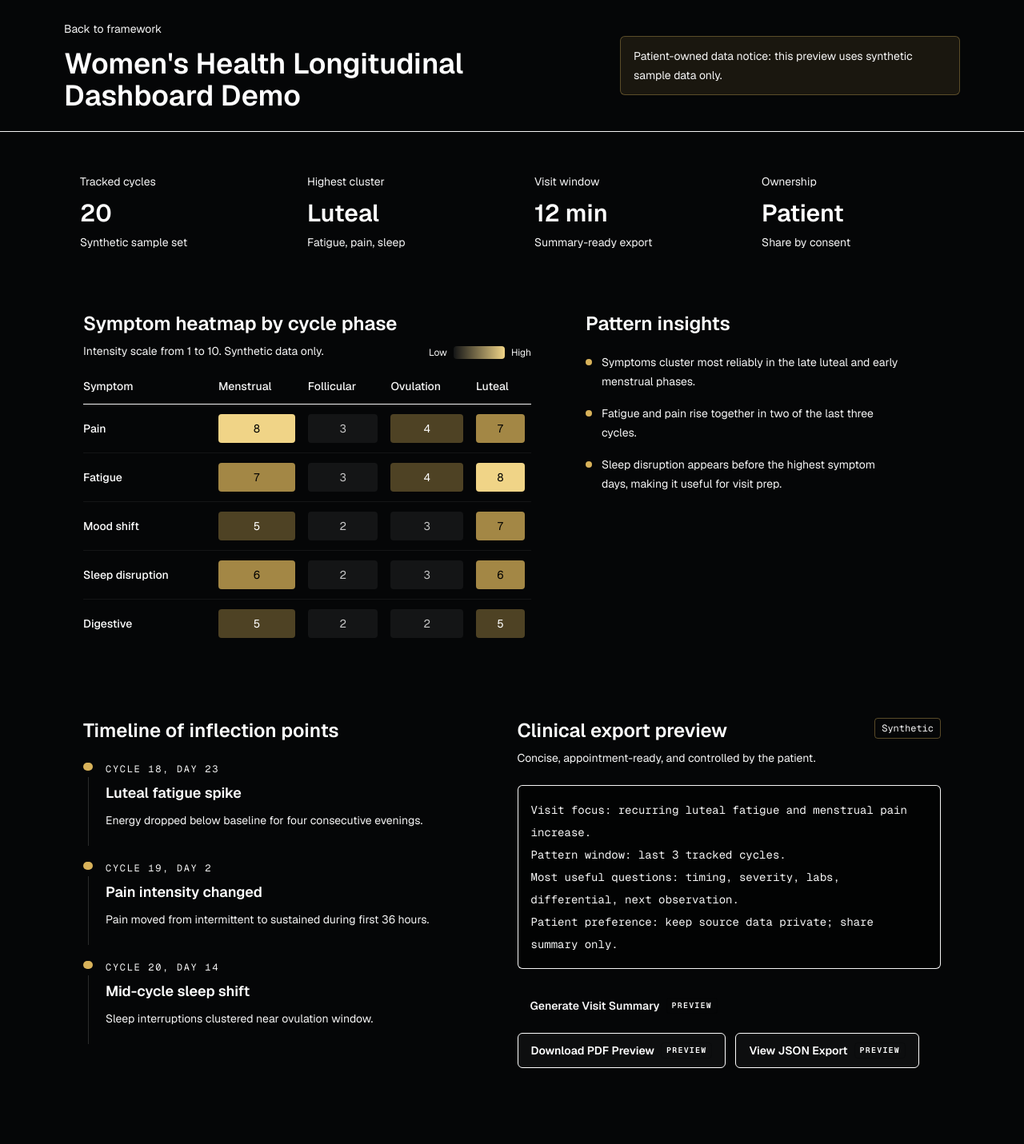
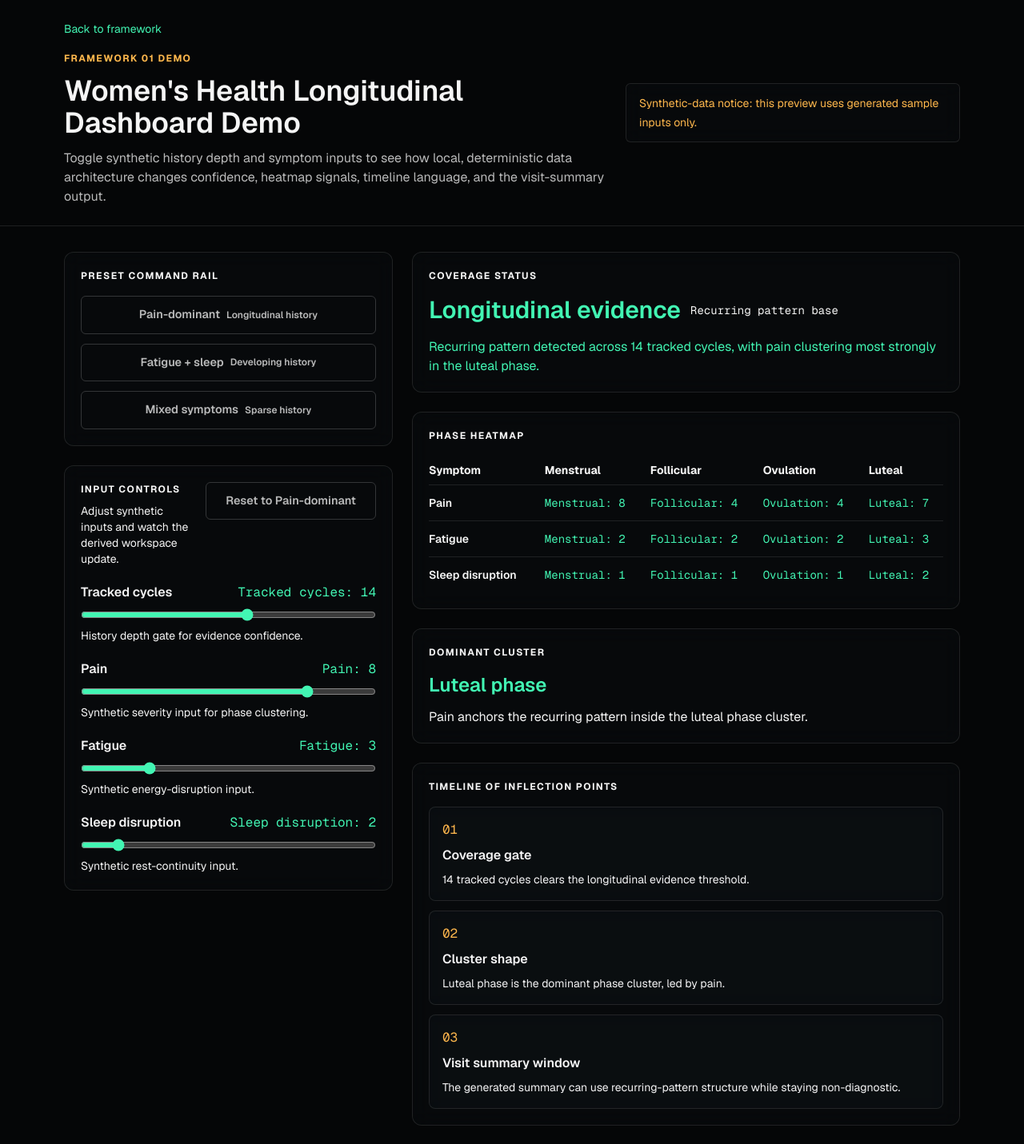
Before and after one commit to thehustleisholy-ship-it/thihsystems-frameworks, a Next.js app: page /frameworks/womens-health-longitudinal-dashboard/demo in a window 1280 px wide. Shown: the top 1431 px of the page at 80% size. Before the commit the page ends 1400 px from the top, so only its background shows below. Built offline with nearby package versions, Linux system fonts and the light colour scheme.

Commit message:
refactor: connect demo to derived framework data

```diff
--- a/src/app/frameworks/womens-health-longitudinal-dashboard/demo/page.tsx
+++ b/src/app/frameworks/womens-health-longitudinal-dashboard/demo/page.tsx
@@ -1,176 +1,47 @@
 import type { Metadata } from "next";
 import Link from "next/link";
-import { frameworks, insights, phaseHeatmap, timeline } from "@/lib/framework-content";
+
+import { frameworks } from "@/lib/framework-content";
+import InteractiveFrameworkPreview from "./InteractiveFrameworkPreview";
 
 const framework = frameworks[0];
 
 export const metadata: Metadata = {
   title: `${framework.title} Demo`,
   description:
-    "Synthetic static dashboard preview for a patient-owned longitudinal women's health framework.",
+    "Interactive synthetic preview for a patient-owned longitudinal women's health framework.",
 };
-
-const cycleCards = [
-  { label: "Tracked cycles", value: "20", detail: "Synthetic sample set" },
-  { label: "Highest cluster", value: "Luteal", detail: "Fatigue, pain, sleep" },
-  { label: "Visit window", value: "12 min", detail: "Summary-ready export" },
-  { label: "Ownership", value: "Patient", detail: "Share by consent" },
-];
-
-const phases = ["Menstrual", "Follicular", "Ovulation", "Luteal"] as const;
-
-function intensityClass(value: number) {
-  if (value >= 8) return "bg-[#f0d487] text-black";
-  if (value >= 6) return "bg-[#d8b25a]/75 text-black";
-  if (value >= 4) return "bg-[#d8b25a]/35 text-white";
-  return "bg-white/[0.06] text-[#c7c7c7]";
-}
-
-function PreviewButton({ children, primary = false }: { children: React.ReactNode; primary?: boolean }) {
-  return (
-    <button
-      type="button"
-      className={
-        primary
-          ? "focus-ring gold-button inline-flex min-h-11 items-center justify-center rounded-md px-4 text-sm font-semibold"
-          : "focus-ring inline-flex min-h-11 items-center justify-center rounded-md border hairline bg-white/[0.03] px-4 text-sm font-semibold text-white hover:border-[#d8b25a]/60"
-      }
-      aria-label={`${children} preview action`}
-    >
-      {children}
-      <span className="ml-2 rounded-sm border border-black/20 px-1.5 py-0.5 font-mono text-[10px] uppercase tracking-[0.12em]">
-        Preview
-      </span>
-    </button>
-  );
-}
 
 export default function DemoPage() {
   return (
-    <main className="min-h-screen">
-      <section className="border-b hairline py-6">
+    <main className="min-h-screen obsidian-canvas">
+      <section className="border-b border-line py-6">
         <div className="shell flex flex-col gap-4 sm:flex-row sm:items-center sm:justify-between">
           <div>
-            <Link className="focus-ring text-sm gold-text" href="/frameworks/womens-health-longitudinal-dashboard">
+            <Link
+              className="focus-ring inline-flex text-sm telemetry-mint"
+              href="/frameworks/womens-health-longitudinal-dashboard"
+            >
               Back to framework
             </Link>
-            <h1 className="mt-3 text-3xl font-semibold text-white sm:text-4xl">
+            <p className="uppercase-label mt-4 telemetry-amber">Framework 01 demo</p>
+            <h1 className="mt-3 text-3xl font-semibold text-primary sm:text-4xl">
               {framework.title} Demo
             </h1>
+            <p className="mt-3 max-w-3xl text-secondary">
+              Toggle synthetic history depth and symptom inputs to see how local,
+              deterministic data architecture changes confidence, heatmap signals,
+              timeline language, and the visit-summary output.
+            </p>
           </div>
-          <div className="rounded-md border border-[#d8b25a]/35 bg-[#d8b25a]/10 px-4 py-3 text-sm leading-6 gold-text">
-            Patient-owned data notice: this preview uses synthetic sample data only.
+          <div className="glass-plane rounded-md px-4 py-3 text-sm leading-6 telemetry-amber">
+            Synthetic-data notice: this preview uses generated sample inputs only.
           </div>
         </div>
       </section>
 
       <section className="shell py-8">
-        <div className="grid gap-4 md:grid-cols-4">
-          {cycleCards.map((card) => (
-            <article key={card.label} className="metal-panel rounded-lg p-5">
-              <p className="text-sm muted-text">{card.label}</p>
-              <p className="mt-3 text-3xl font-semibold text-white">{card.value}</p>
-              <p className="mt-2 text-sm silver-text">{card.detail}</p>
-            </article>
-          ))}
-        </div>
-      </section>
-
-      <section className="shell grid gap-5 pb-10 lg:grid-cols-[1.1fr_0.9fr]">
-        <article className="metal-panel rounded-lg p-5 sm:p-6">
-          <div className="flex flex-col justify-between gap-3 sm:flex-row sm:items-end">
-            <div>
-              <h2 className="text-2xl font-semibold text-white">Symptom heatmap by cycle phase</h2>
-              <p className="mt-2 text-sm muted-text">Intensity scale from 1 to 10. Synthetic data only.</p>
-            </div>
-            <div className="flex gap-2 text-xs silver-text">
-              <span>Low</span>
-              <span className="h-4 w-16 rounded-sm bg-gradient-to-r from-white/[0.06] to-[#f0d487]" />
-              <span>High</span>
-            </div>
-          </div>
-          <div className="mt-6 overflow-x-auto">
-            <table className="w-full min-w-[560px] border-collapse text-left text-sm">
-              <thead>
-                <tr className="border-b hairline muted-text">
-                  <th className="pb-3 pr-3 font-medium">Symptom</th>
-                  {phases.map((phase) => (
-                    <th key={phase} className="pb-3 px-2 font-medium">
-                      {phase}
-                    </th>
-                  ))}
-                </tr>
-              </thead>
-              <tbody>
-                {phaseHeatmap.map((row) => (
-                  <tr key={row.symptom} className="border-b border-white/[0.06] last:border-0">
-                    <th className="py-3 pr-3 font-medium text-white">{row.symptom}</th>
-                    <td className="px-2 py-3"><span className={`block rounded-sm px-3 py-2 text-center font-mono ${intensityClass(row.menstrual)}`}>{row.menstrual}</span></td>
-                    <td className="px-2 py-3"><span className={`block rounded-sm px-3 py-2 text-center font-mono ${intensityClass(row.follicular)}`}>{row.follicular}</span></td>
-                    <td className="px-2 py-3"><span className={`block rounded-sm px-3 py-2 text-center font-mono ${intensityClass(row.ovulation)}`}>{row.ovulation}</span></td>
-                    <td className="px-2 py-3"><span className={`block rounded-sm px-3 py-2 text-center font-mono ${intensityClass(row.luteal)}`}>{row.luteal}</span></td>
-                  </tr>
-                ))}
-              </tbody>
-            </table>
-          </div>
-        </article>
-
-        <article className="metal-panel rounded-lg p-5 sm:p-6">
-          <h2 className="text-2xl font-semibold text-white">Pattern insights</h2>
-          <ul className="mt-5 space-y-4">
-            {insights.map((insight) => (
-              <li key={insight} className="flex gap-3 text-sm leading-6 muted-text">
-                <span className="mt-2 h-2 w-2 shrink-0 rounded-full bg-[#d8b25a]" />
-                {insight}
-              </li>
-            ))}
-          </ul>
-        </article>
-      </section>
-
-      <section className="shell grid gap-5 pb-10 lg:grid-cols-[0.95fr_1.05fr]">
-        <article className="metal-panel rounded-lg p-5 sm:p-6">
-          <h2 className="text-2xl font-semibold text-white">Timeline of inflection points</h2>
-          <div className="mt-6 space-y-5">
-            {timeline.map((item) => (
-              <div key={item.title} className="grid grid-cols-[auto_1fr] gap-4">
-                <div className="flex flex-col items-center">
-                  <span className="h-3 w-3 rounded-full bg-[#d8b25a]" />
-                  <span className="mt-2 h-full w-px bg-white/15" />
-                </div>
-                <div className="pb-5">
-                  <p className="font-mono text-xs uppercase tracking-[0.14em] gold-text">{item.date}</p>
-                  <h3 className="mt-2 text-lg font-semibold text-white">{item.title}</h3>
-                  <p className="mt-2 text-sm leading-6 muted-text">{item.note}</p>
-                </div>
-              </div>
-            ))}
-          </div>
-        </article>
-
-        <article className="metal-panel rounded-lg p-5 sm:p-6">
-          <div className="flex flex-col justify-between gap-4 sm:flex-row sm:items-start">
-            <div>
-              <h2 className="text-2xl font-semibold text-white">Clinical export preview</h2>
-              <p className="mt-2 text-sm muted-text">Concise, appointment-ready, and controlled by the patient.</p>
-            </div>
-            <span className="rounded-sm border border-[#d8b25a]/40 px-2 py-1 font-mono text-xs gold-text">
-              Synthetic
-            </span>
-          </div>
-          <div className="mt-6 rounded-md border hairline bg-black/45 p-4 font-mono text-sm leading-7 silver-text">
-            <p>Visit focus: recurring luteal fatigue and menstrual pain increase.</p>
-            <p>Pattern window: last 3 tracked cycles.</p>
-            <p>Most useful questions: timing, severity, labs, differential, next observation.</p>
-            <p>Patient preference: keep source data private; share summary only.</p>
-          </div>
-          <div className="mt-6 flex flex-col gap-3 sm:flex-row sm:flex-wrap">
-            <PreviewButton primary>Generate Visit Summary</PreviewButton>
-            <PreviewButton>Download PDF Preview</PreviewButton>
-            <PreviewButton>View JSON Export</PreviewButton>
-          </div>
-        </article>
+        <InteractiveFrameworkPreview />
       </section>
     </main>
   );
--- a/src/lib/framework-content.ts
+++ b/src/lib/framework-content.ts
@@ -505,36 +505,3 @@ export const frameworks: Framework[] = [
 // Backward compatibility: export Framework 01 data for existing routes
 export const framework = frameworks[0];
 export const links = frameworks[0].links;
-
-// Framework 01 demo data
-export const phaseHeatmap = [
-  { symptom: "Pain", menstrual: 8, follicular: 3, ovulation: 4, luteal: 7 },
-  { symptom: "Fatigue", menstrual: 7, follicular: 3, ovulation: 4, luteal: 8 },
-  { symptom: "Mood shift", menstrual: 5, follicular: 2, ovulation: 3, luteal: 7 },
-  { symptom: "Sleep disruption", menstrual: 6, follicular: 2, ovulation: 3, luteal: 6 },
-  { symptom: "Digestive", menstrual: 5, follicular: 2, ovulation: 2, luteal: 5 },
-];
-
-export const timeline = [
-  {
-    date: "Cycle 18, day 23",
-    title: "Luteal fatigue spike",
-    note: "Energy dropped below baseline for four consecutive evenings.",
-  },
-  {
-    date: "Cycle 19, day 2",
-    title: "Pain intensity changed",
-    note: "Pain moved from intermittent to sustained during first 36 hours.",
-  },
-  {
-    date: "Cycle 20, day 14",
-    title: "Mid-cycle sleep shift",
-    note: "Sleep interruptions clustered near ovulation window.",
-  },
-];
-
-export const insights = [
-  "Symptoms cluster most reliably in the late luteal and early menstrual phases.",
-  "Fatigue and pain rise together in two of the last three cycles.",
-  "Sleep disruption appears before the highest symptom days, making it useful for visit prep.",
-];
```
